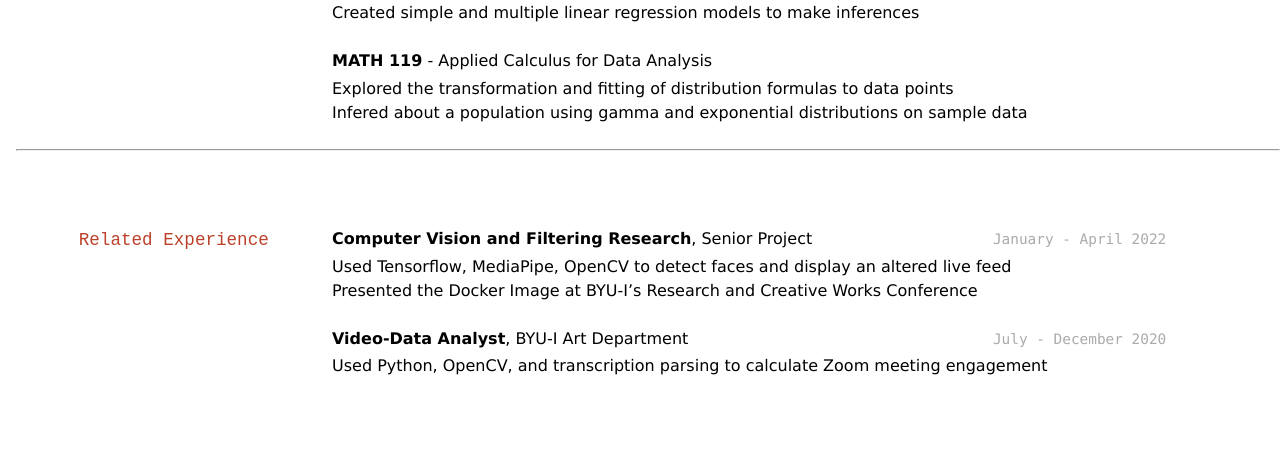
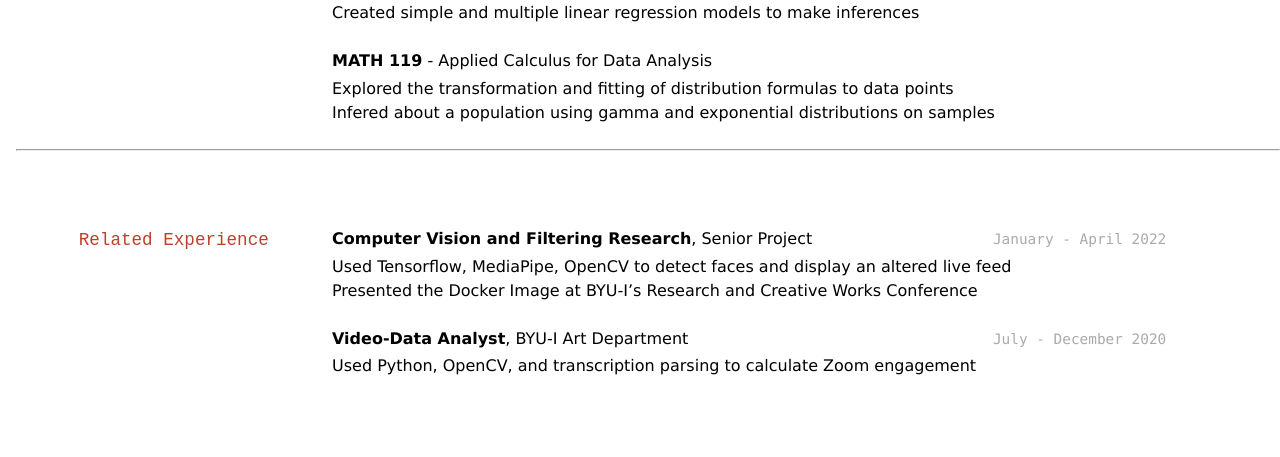
Before and after one commit to BrianGrant-Data/Resume, a Jekyll site: the page built from docs/index.md, in a window 1280 px wide. Shown: the part 567-1024 px from the top of the page. Built offline with Jekyll 4.4.1, drawn with Linux system fonts in a browser that asks for light colours.

Commit message:
Minor formatting

```diff
--- a/docs/index.md
+++ b/docs/index.md
@@ -37,7 +37,7 @@ __MATH 425__ - Applied Linear Regression
 
 __MATH 119__ - Applied Calculus for Data Analysis
 - Explored the transformation and fitting of distribution formulas to data points
-- Infered about a population using gamma and exponential distributions on sample data
+- Infered about a population using gamma and exponential distributions on samples
 
 ---
 
@@ -50,7 +50,7 @@ __Computer Vision and Filtering Research__, Senior Project
 
 `July - December 2020`
 __Video-Data Analyst__, BYU-I Art Department
-- Used Python, OpenCV, and transcription parsing to calculate Zoom meeting engagement
+- Used Python, OpenCV, and transcription parsing to calculate Zoom engagement
 
 ## Volunteer Experience
 `April - July 2021`
```
